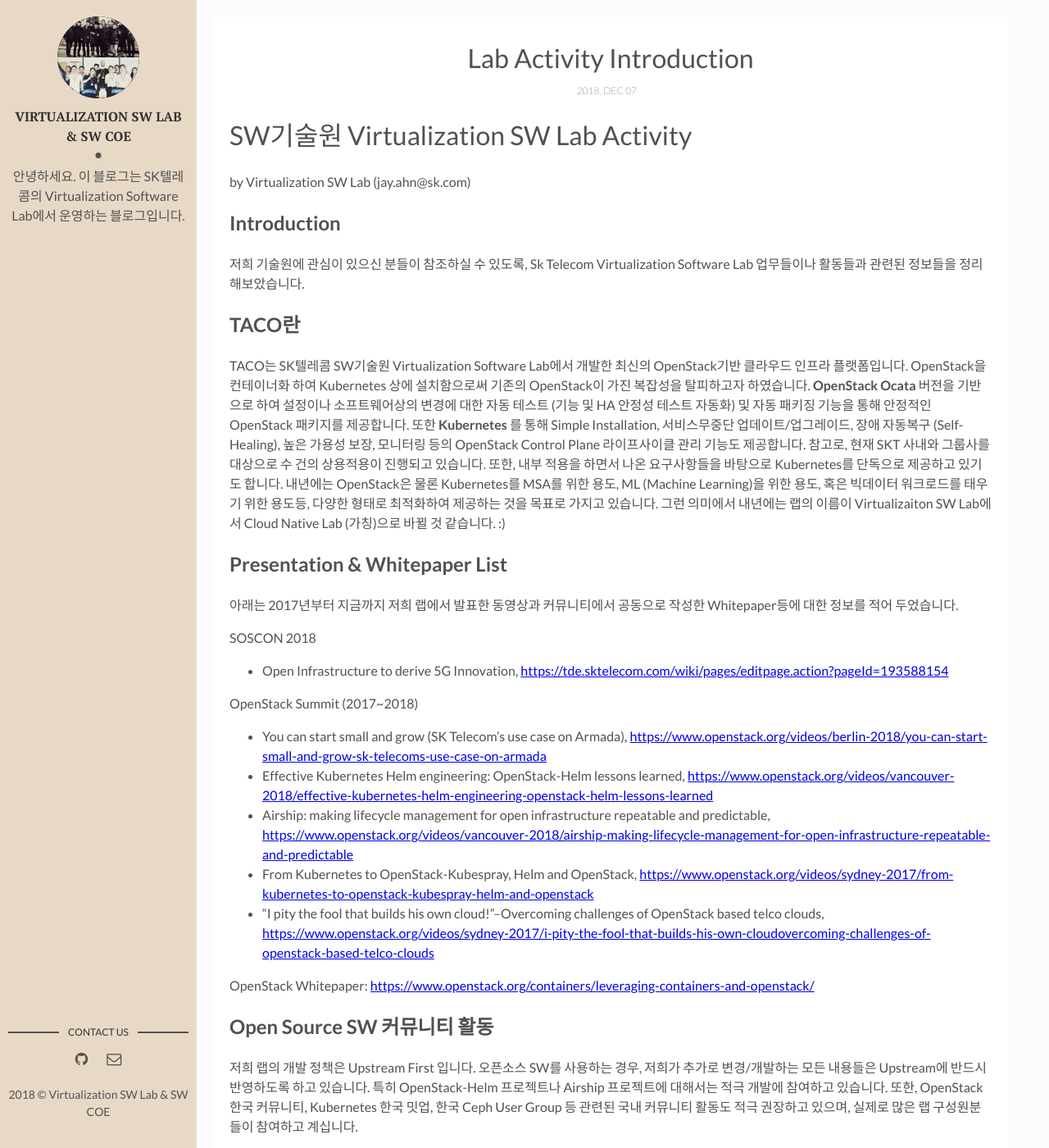
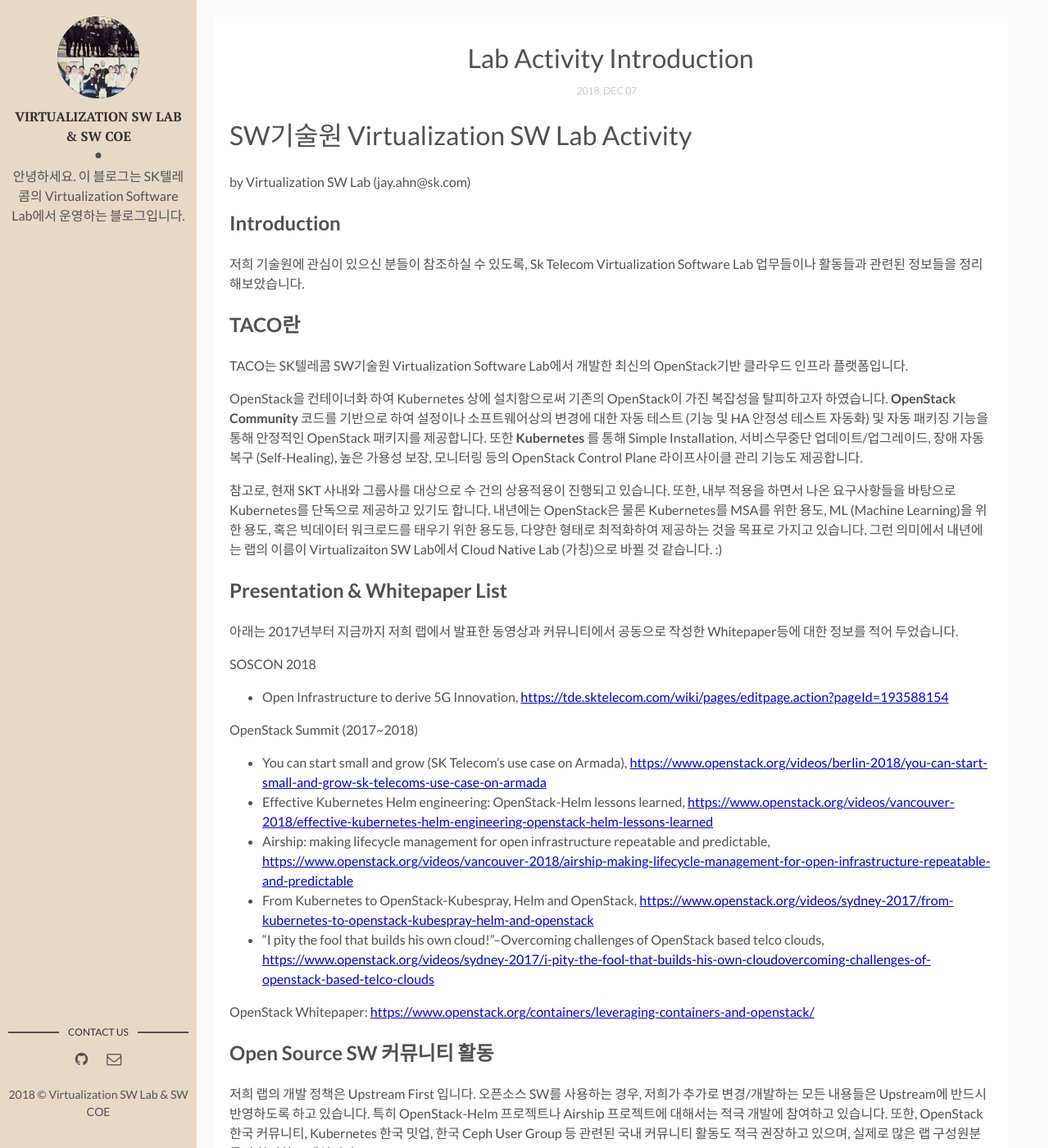
Before and after one commit to sktelecom-oslab/Virtualization-Software-Lab, a Jekyll site: the page built from _posts/2018-12-07-LabIntro.md, in a window 1280 px wide and 1400 px high. Shown: the whole window at 82% size. Built offline with Jekyll 4.4.1, drawn with Linux system fonts in a browser that asks for light colours; some of the changed text lies outside the part shown.

Commit message:
오탈자수정

```diff
--- a/_posts/2018-12-07-LabIntro.md
+++ b/_posts/2018-12-07-LabIntro.md
@@ -11,7 +11,11 @@ by Virtualization SW Lab (jay.ahn@sk.com)
 저희 기술원에 관심이 있으신 분들이 참조하실 수 있도록, Sk Telecom Virtualization Software Lab 업무들이나 활동들과 관련된 정보들을 정리해보았습니다.
 
 ## TACO란
-TACO는 SK텔레콤 SW기술원 Virtualization Software Lab에서 개발한 최신의 OpenStack기반 클라우드 인프라 플랫폼입니다. OpenStack을 컨테이너화 하여 Kubernetes 상에 설치함으로써 기존의 OpenStack이 가진 복잡성을 탈피하고자 하였습니다. **OpenStack Ocata** 버전을 기반으로 하여 설정이나 소프트웨어상의 변경에 대한 자동 테스트 (기능 및 HA 안정성 테스트 자동화) 및 자동 패키징 기능을 통해 안정적인 OpenStack 패키지를 제공합니다. 또한 **Kubernetes** 를 통해 Simple Installation, 서비스무중단 업데이트/업그레이드, 장애 자동복구 (Self-Healing), 높은 가용성 보장, 모니터링 등의 OpenStack Control Plane 라이프사이클 관리 기능도 제공합니다. 참고로, 현재 SKT 사내와 그룹사를 대상으로 수 건의 상용적용이 진행되고 있습니다. 또한, 내부 적용을 하면서 나온 요구사항들을 바탕으로 Kubernetes를 단독으로 제공하고 있기도 합니다. 내년에는 OpenStack은 물론 Kubernetes를 MSA를 위한 용도, ML (Machine Learning)을 위한 용도, 혹은 빅데이터 워크로드를 태우기 위한 용도등, 다양한 형태로 최적화하여 제공하는 것을 목표로 가지고 있습니다. 그런 의미에서 내년에는 랩의 이름이 Virtualizaiton SW Lab에서 Cloud Native Lab (가칭)으로 바뀔 것 같습니다. :)
+TACO는 SK텔레콤 SW기술원 Virtualization Software Lab에서 개발한 최신의 OpenStack기반 클라우드 인프라 플랫폼입니다.
+
+OpenStack을 컨테이너화 하여 Kubernetes 상에 설치함으로써 기존의 OpenStack이 가진 복잡성을 탈피하고자 하였습니다. **OpenStack Community** 코드를 기반으로 하여 설정이나 소프트웨어상의 변경에 대한 자동 테스트 (기능 및 HA 안정성 테스트 자동화) 및 자동 패키징 기능을 통해 안정적인 OpenStack 패키지를 제공합니다. 또한 **Kubernetes** 를 통해 Simple Installation, 서비스무중단 업데이트/업그레이드, 장애 자동복구 (Self-Healing), 높은 가용성 보장, 모니터링 등의 OpenStack Control Plane 라이프사이클 관리 기능도 제공합니다.
+
+참고로, 현재 SKT 사내와 그룹사를 대상으로 수 건의 상용적용이 진행되고 있습니다. 또한, 내부 적용을 하면서 나온 요구사항들을 바탕으로 Kubernetes를 단독으로 제공하고 있기도 합니다. 내년에는 OpenStack은 물론 Kubernetes를 MSA를 위한 용도, ML (Machine Learning)을 위한 용도, 혹은 빅데이터 워크로드를 태우기 위한 용도등, 다양한 형태로 최적화하여 제공하는 것을 목표로 가지고 있습니다. 그런 의미에서 내년에는 랩의 이름이 Virtualizaiton SW Lab에서 Cloud Native Lab (가칭)으로 바뀔 것 같습니다. :)
 
 ## Presentation & Whitepaper List
 아래는 2017년부터 지금까지 저희 랩에서 발표한 동영상과 커뮤니티에서 공동으로 작성한 Whitepaper등에 대한 정보를 적어 두었습니다.
@@ -32,6 +36,7 @@ OpenStack Whitepaper: <https://www.openstack.org/containers/leveraging-container
 저희 랩의 개발 정책은 Upstream First 입니다. 오픈소스 SW를 사용하는 경우, 저희가 추가로 변경/개발하는 모든 내용들은 Upstream에 반드시 반영하도록 하고 있습니다. 특히 OpenStack-Helm 프로젝트나 Airship 프로젝트에 대해서는 적극 개발에 참여하고 있습니다. 또한, OpenStack 한국 커뮤니티, Kubernetes 한국 밋업, 한국 Ceph User Group 등 관련된 국내 커뮤니티 활동도 적극 권장하고 있으며, 실제로 많은 랩 구성원분들이 참여하고 계십니다.
 
 ## 채용 관련
+
 ### 주요 수행업무 및 역할
 Kubernetes/OpenStack 기반 클라우드 플랫폼 개발
  - OpenStack Containerization기술 개발
@@ -44,8 +49,9 @@ Kubernetes 기반 Cloud Native Computing 플랫폼 개발
  - Infrastructure as a Code 분야 플랫폼 개발 (Kubernetes Cluster API, Spinnaker등 오픈소스SW기반 개발)
 
 CI (Continuous Integration) / CD (Continuous Deployment) 및 자동화 개발
+
 운영 자동화 및 OpenStack/Kubernetes를 위한 LMA (Logging, Monitoring, Alarm) 시스템 개발
 
 ### 채용 사이트
 관심 있으신 분은 아래 링크로 가셔서 "클라우드 플랫폼" 으로 검색하시고, 많은 지원 부탁드립니다.
-<https://tas-sktelecom.taleo.net/careersection/ex/moresearch.ftl?lang=ko&portal>
+ - <https://tas-sktelecom.taleo.net/careersection/ex/moresearch.ftl?lang=ko&portal>
```
